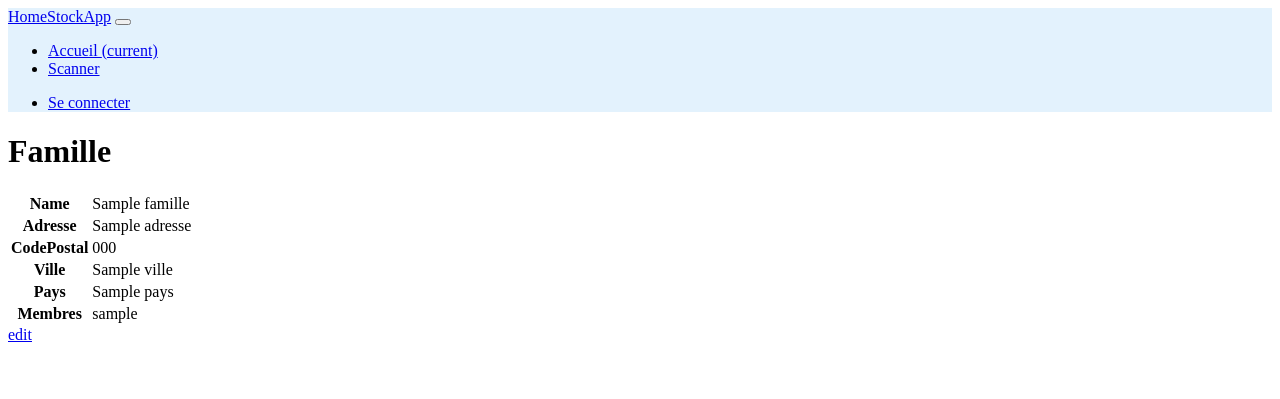
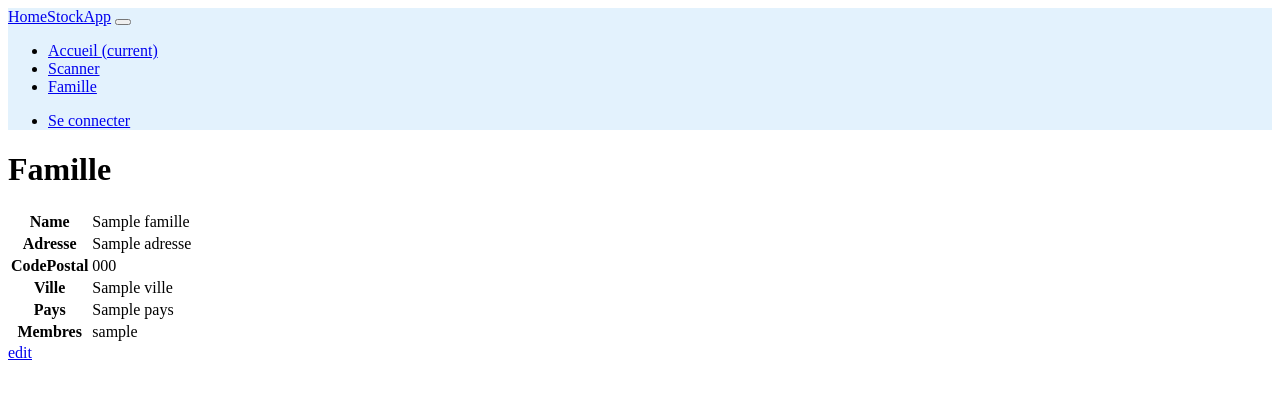
Before and after one commit to Neileruaa/HomeStockApp, a Symfony app: template templates/famille/show.html.twig in a window 1280 px wide. Shown: the top 399 px of the page. Run offline with Twig, Linux system fonts and the light colour scheme; the template is opened without the code that fills it: most values are stand-ins (such as "Sample title", 1, 10 or a date in 2020); some libraries are stand-ins or nearby versions.

Commit message:
link famille nav

```diff
--- a/templates/_navbar.html.twig
+++ b/templates/_navbar.html.twig
@@ -10,6 +10,9 @@
 			</li>
 			<li class="nav-item">
 				<a class="nav-link" href="{{ path('app_product_scanner') }}">Scanner</a>
+			</li>
+			<li class="nav-item">
+				<a class="nav-link" href="{{ path('app_famille_show') }}">Famille</a>
 			</li>
 		</ul>
 	</div>
```
